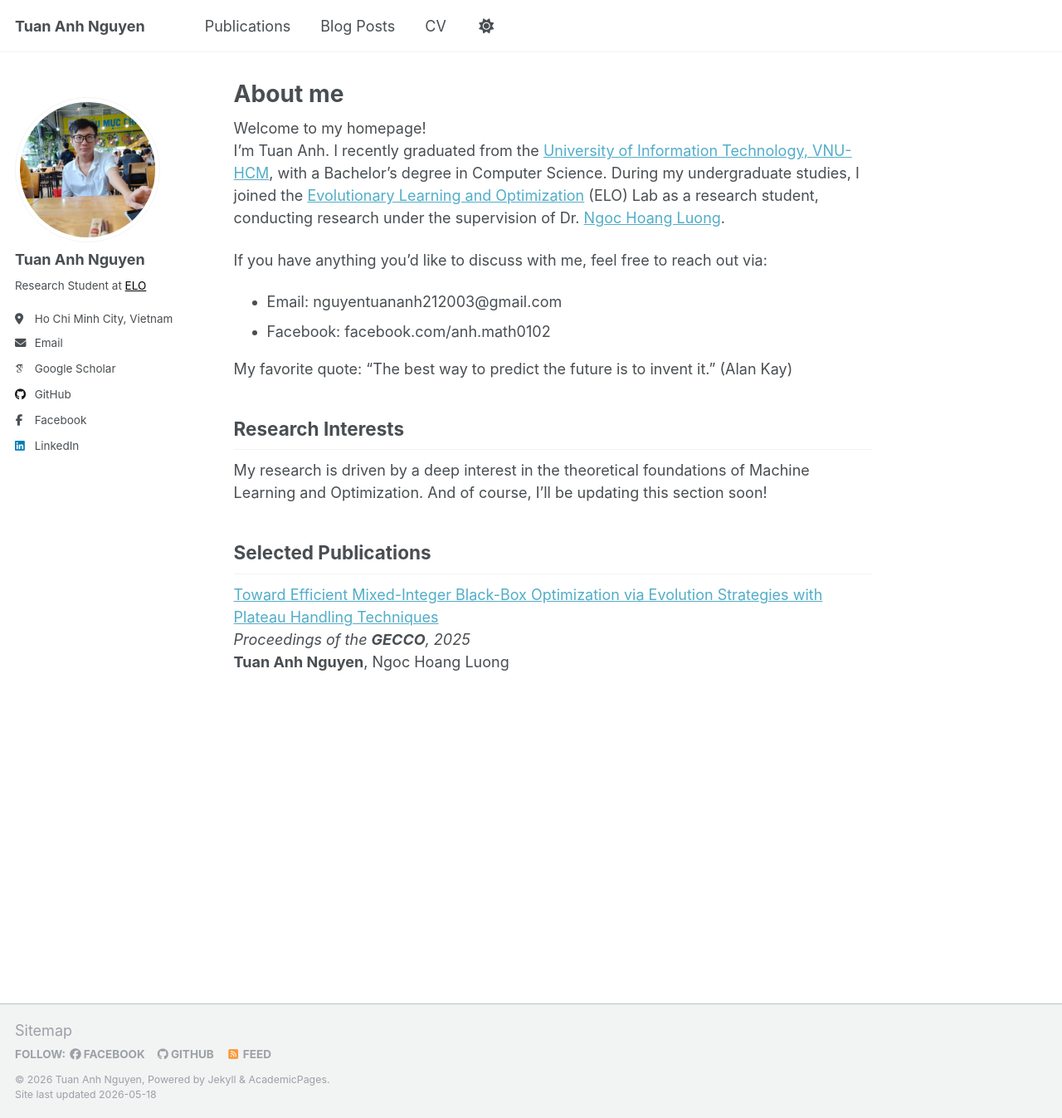
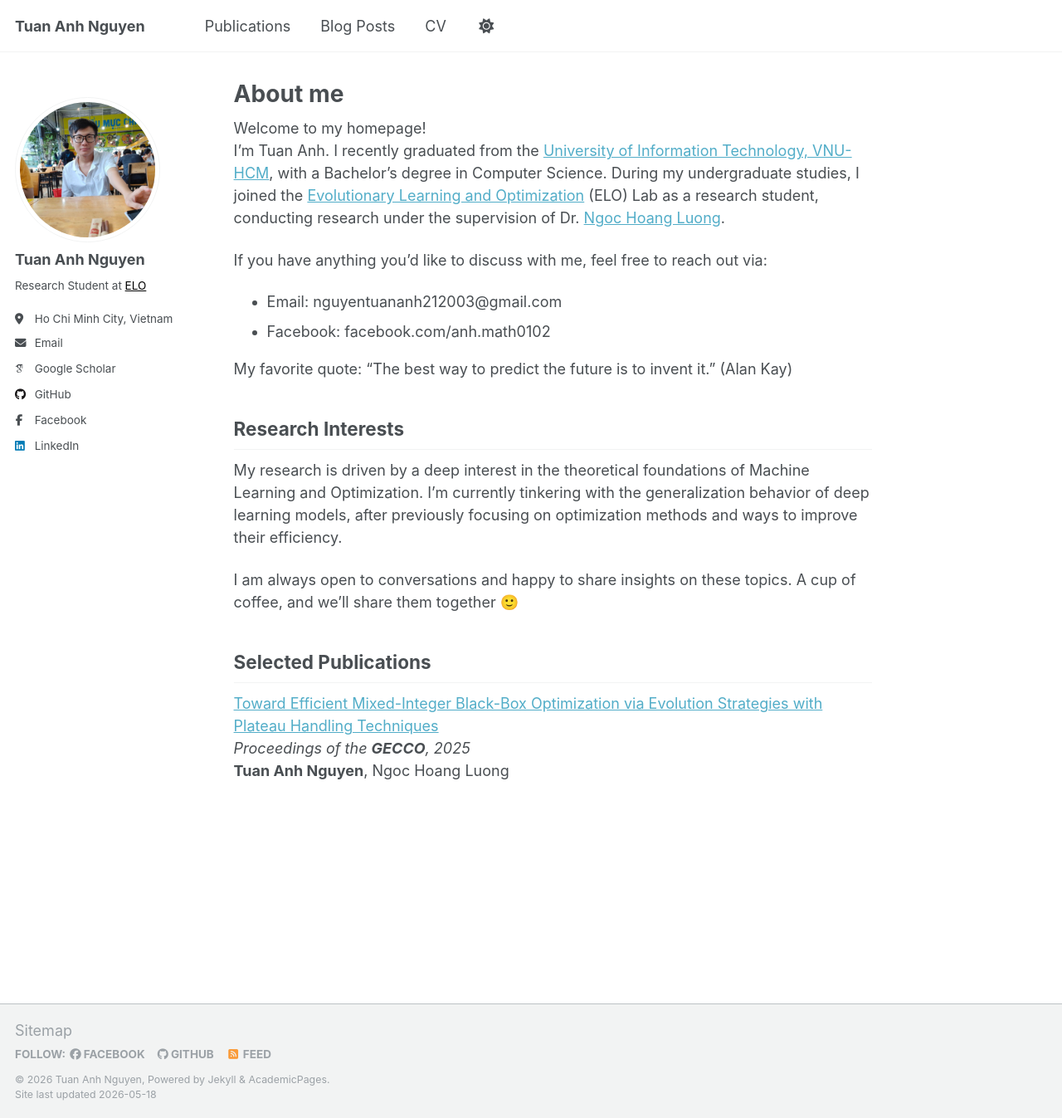
Before and after one commit to nAuTahn/nAuTahn.github.io, a Jekyll site: the page built from _pages/about.md, in a window 1280 px wide and 1347 px high. Shown: the whole window at 83% size. Built offline with Jekyll 4.4.1, drawn with Linux system fonts in a browser that asks for light colours; some web fonts are replaced; a script that is not in the unit is left out.

Commit message:
update RI

```diff
--- a/_pages/about.md
+++ b/_pages/about.md
@@ -18,7 +18,9 @@ If you have anything you'd like to discuss with me, feel free to reach out via:
 My favorite quote: "The best way to predict the future is to invent it." (Alan Kay)
 
 ## Research Interests
-My research is driven by a deep interest in the theoretical foundations of Machine Learning and Optimization. And of course, I’ll be updating this section soon!
+My research is driven by a deep interest in the theoretical foundations of Machine Learning and Optimization. I’m currently tinkering with the generalization behavior of deep learning models, after previously focusing on optimization methods and ways to improve their efficiency.
+
+I am always open to conversations and happy to share insights on these topics. A cup of coffee, and we’ll share them together 🙂
 
 ## Selected Publications
 [Toward Efficient Mixed-Integer Black-Box Optimization via Evolution Strategies with Plateau Handling Techniques](https://dl.acm.org/doi/10.1145/3712256.3726320) <br/>
```
